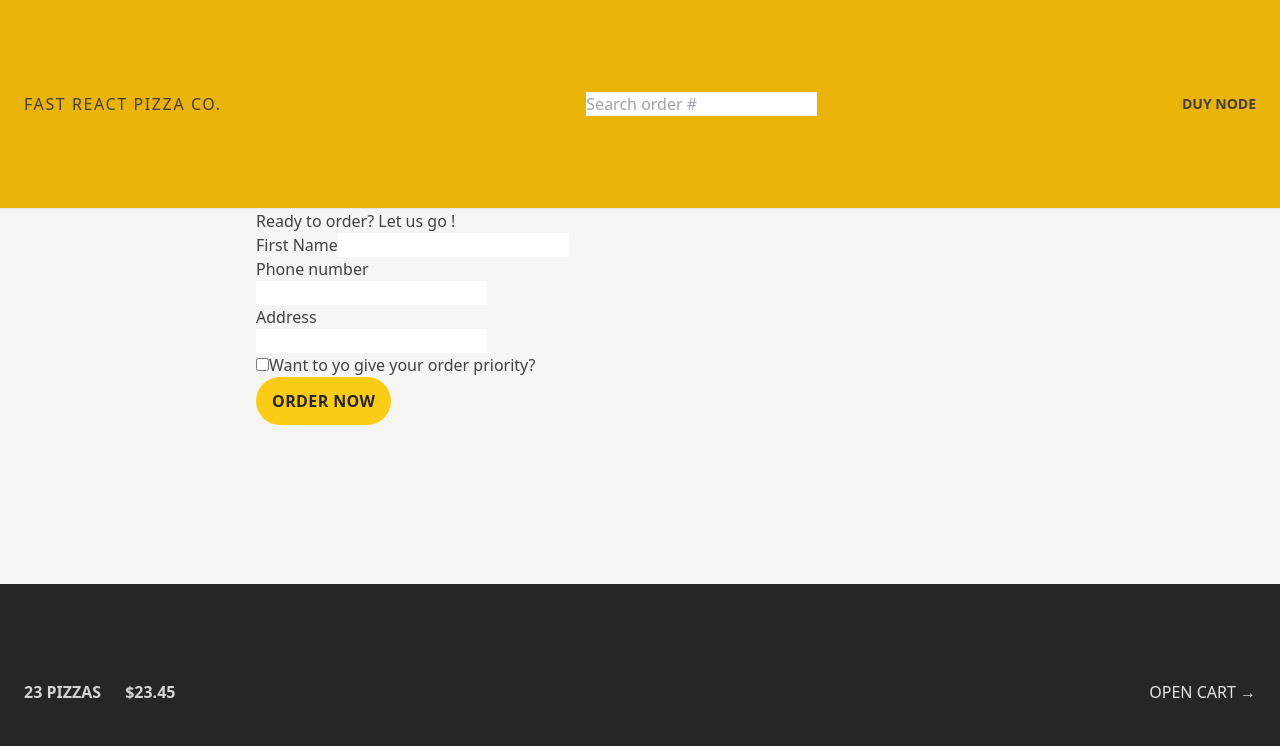
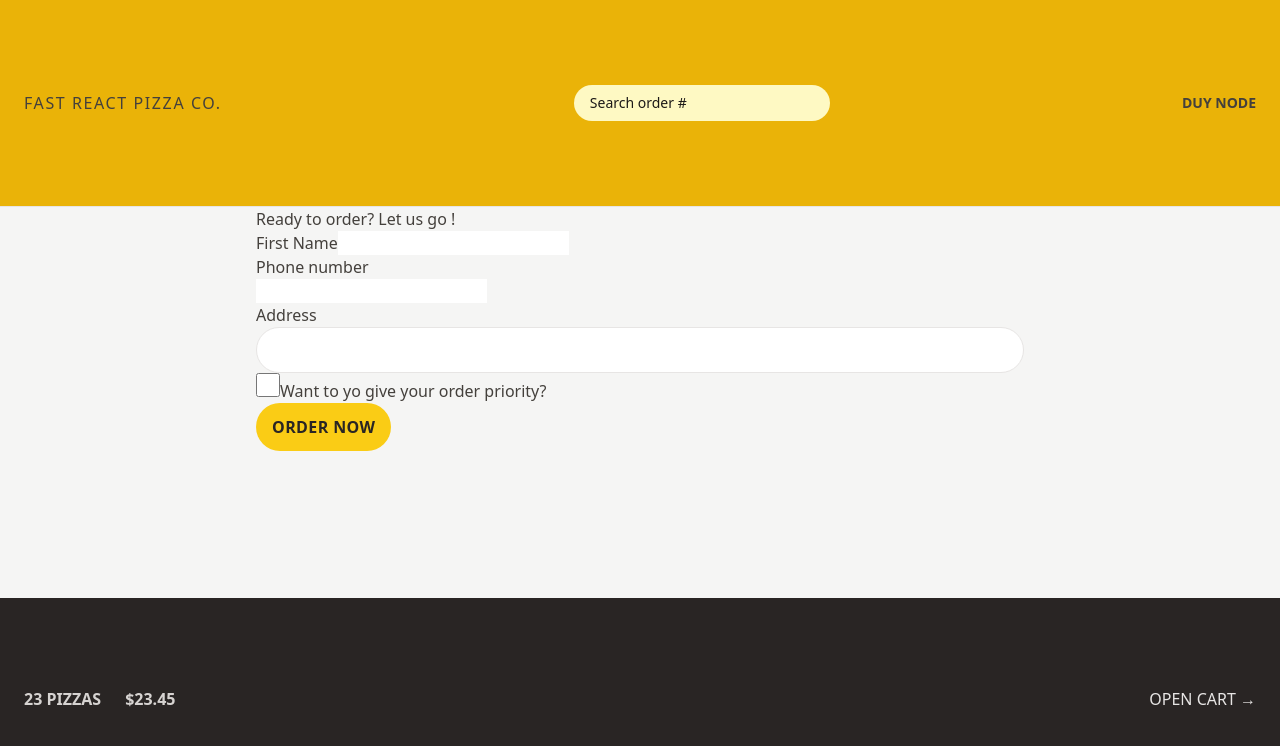
Before and after one commit to duylesales/ReactAdvance-ReactRouter-TailwindCSS-Intruct-By-JonasSchmedtnann-Udemy, a React (Vite) app: page /order/new in a window 1280 px wide. Shown: the top 746 px of the page. Built offline with nearby package versions, Linux system fonts and the light colour scheme.

Commit message:
Styling Form Elements

```diff
--- a/src/features/order/CreateOrder.jsx
+++ b/src/features/order/CreateOrder.jsx
@@ -61,12 +61,13 @@
         <div>
           <label>Address</label>
           <div>
-            <input type="text" name="address" required />
+            <input className="rounded-full border border-stone-200 px-4 py-2 text-sm transition-all duration-300 placeholder:text-stone-400 focus:outline-none focus:ring focus:ring-yellow-400 w-full md:px-6 md:py-3 " type="text" name="address" required />
           </div>
         </div>
 
         <div>
           <input
+          className="h-6 w-6 accent-yellow-400 focus:outline-none focus:ring focus:ring-yellow-400 focus:ring-offset-2"
             type="checkbox"
             name="priority"
             id="priority"
--- a/src/features/order/SearchOrder.jsx
+++ b/src/features/order/SearchOrder.jsx
@@ -18,6 +18,7 @@
         placeholder="Search order #"
         value={query}
         onChange={(e) => setQuery(e.target.value)}
+        className="rounded-full px-4 py-2 text-sm bg-yellow-100 placeholder:text-stone-900 w-28 sm:w-64 sm:focus:w-72 transitions-all duration-300 focus:ring focus:ring-yellow-500 focus:outline-none focus:ring-opacity-50 "
       />
     </form>
   );
```
